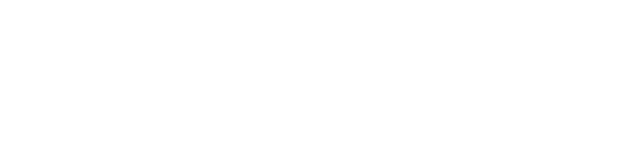
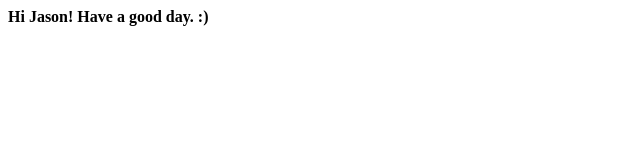
Before and after one commit to jlo039/Scene, a plain HTML site: page index.html in a window 1280 px wide. Shown: the whole page, without its empty margins (0-640 px from the left). Drawn offline with Linux system fonts and the light colour scheme.

Commit message:
New index

```diff
--- a/index.html
+++ b/index.html
@@ -1,3 +1,4 @@
 <html>
 <title>Hi Jason!</title>
+<body><b>Hi Jason! Have a good day. :)</b></body>
 </html>
```
